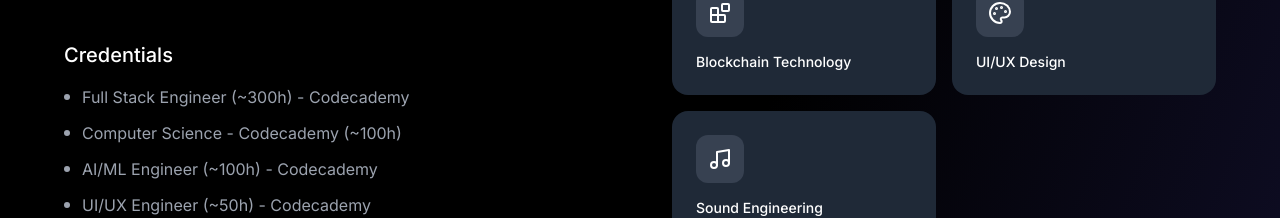
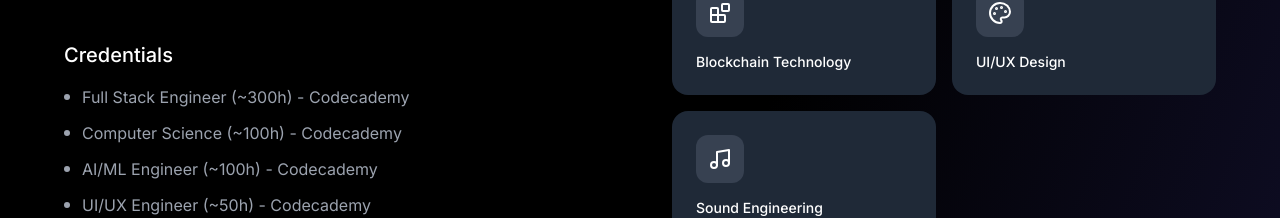
Before and after one commit to shangobashi/portnew, a React (Vite) app: page / in a window 1280 px wide. Shown: the part 1265-1483 px from the top of the page. Built offline with nearby package versions, Linux system fonts and the light colour scheme.

Commit message:
chore: adjust computer science credential

```diff
--- a/src/App.jsx
+++ b/src/App.jsx
@@ -470,7 +470,7 @@
 
   const credentials = [
     "Full Stack Engineer (~300h) - Codecademy",
-    "Computer Science - Codecademy (~100h)",
+    "Computer Science (~100h) - Codecademy",
     "AI/ML Engineer (~100h) - Codecademy",
     "UI/UX Engineer (~50h) - Codecademy",
     "Harvard CS50 - Python, HTML/CSS/JS, AI fundamentals",
```
